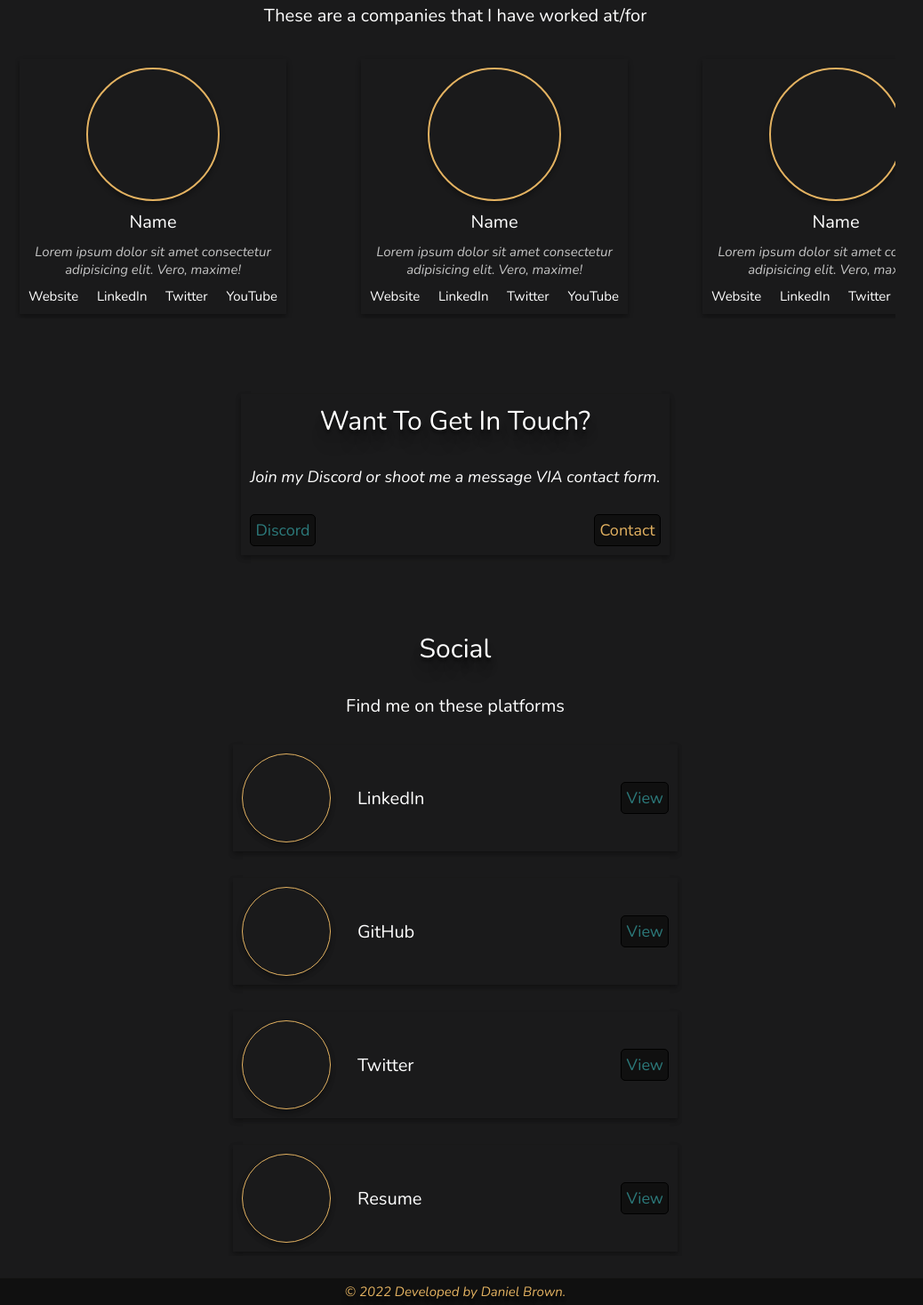
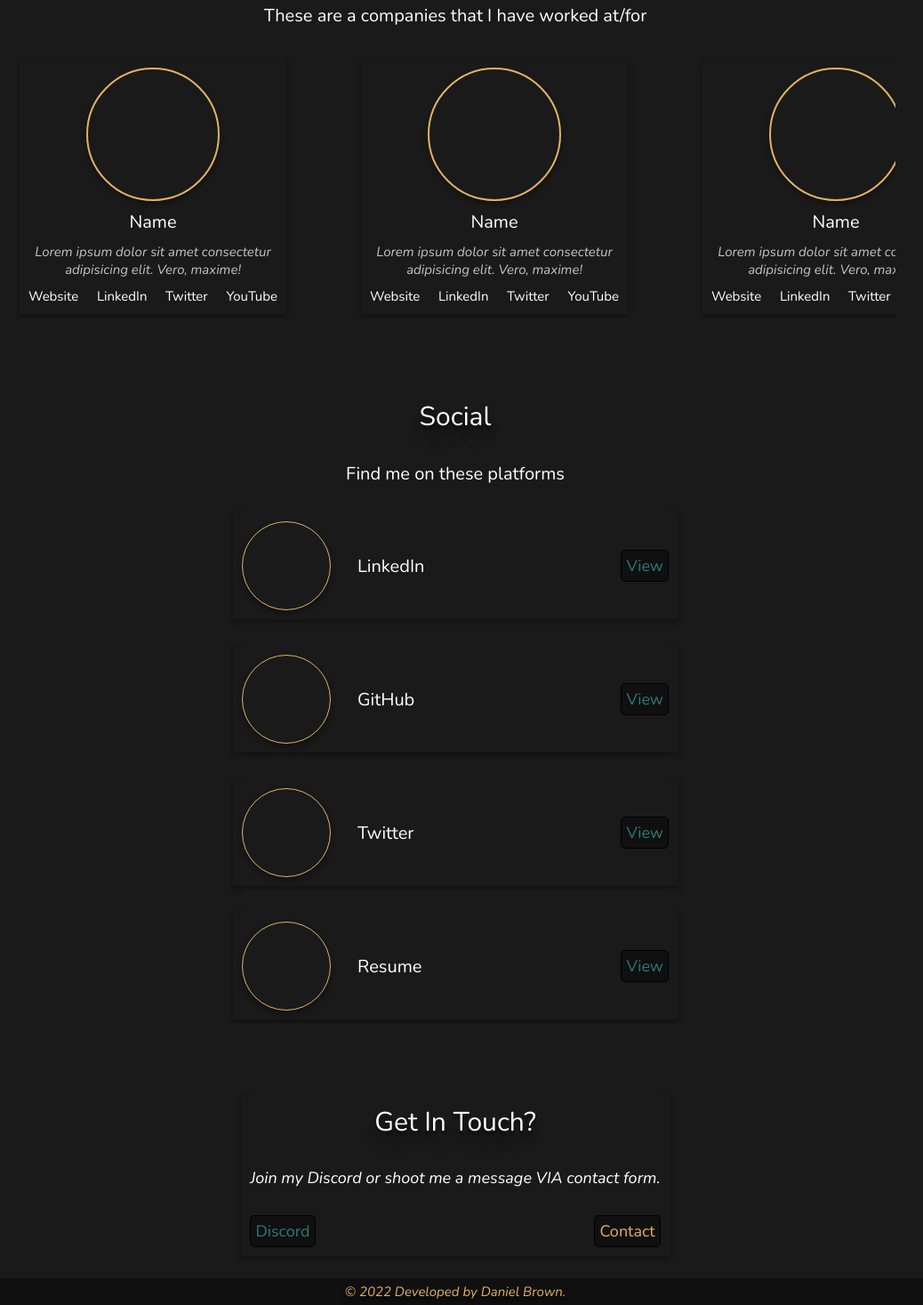
Before and after one commit to Dev-Rook/rookdev, a React (Create React App) app: page / in a window 1280 px wide. Shown: the part 1665-3132 px from the top of the page at 89% size, without its empty margins (128-1166 px from the left). Built offline with nearby package versions, Linux system fonts and the light colour scheme.

Commit message:
Move landing components around

```diff
--- a/src/Styles/Component-Styles/Social/Social.module.css
+++ b/src/Styles/Component-Styles/Social/Social.module.css
@@ -13,7 +13,6 @@
   width: -webkit-fit-content;
   width: -moz-fit-content;
   width: fit-content;
-  margin-bottom: 50px;
 }
 .Social_Container .Section_Title {
   color: white;
--- a/src/Styles/Component-Styles/Social/Social.module.scss
+++ b/src/Styles/Component-Styles/Social/Social.module.scss
@@ -13,8 +13,6 @@
 
   height: fit-content;
   width: fit-content;
-
-  margin-bottom: 50px;
 
   .Section_Title {
     color: white;
--- a/src/Styles/Page-Styles/Landing/Landing.module.css
+++ b/src/Styles/Page-Styles/Landing/Landing.module.css
@@ -32,6 +32,7 @@
   width: -webkit-fit-content;
   width: -moz-fit-content;
   width: fit-content;
+  margin-bottom: 50px;
 }
 .Landing .Contact_Implore_Box .Section_Title {
   color: white;
--- a/src/Styles/Page-Styles/Landing/Landing.module.scss
+++ b/src/Styles/Page-Styles/Landing/Landing.module.scss
@@ -21,7 +21,7 @@
     text-align: center;
 
     text-shadow: 0px 4px 3px rgba(0, 0, 0, 0.4), 0px 8px 13px rgba(0, 0, 0, 0.1),
-    0px 18px 23px rgba(0, 0, 0, 0.1);
+      0px 18px 23px rgba(0, 0, 0, 0.1);
     transition: 0.5s;
 
     margin: auto;
@@ -42,6 +42,8 @@
     height: 100%;
     width: fit-content;
 
+    margin-bottom: 50px;
+
     .Section_Title {
       color: white;
       font-family: "Nunito", sans-serif;
@@ -49,8 +51,8 @@
       font-weight: 300;
       text-align: center;
 
-      text-shadow: 0px 4px 3px rgba(0, 0, 0, 0.4), 0px 8px 13px rgba(0, 0, 0, 0.1),
-      0px 18px 23px rgba(0, 0, 0, 0.1);
+      text-shadow: 0px 4px 3px rgba(0, 0, 0, 0.4),
+        0px 8px 13px rgba(0, 0, 0, 0.1), 0px 18px 23px rgba(0, 0, 0, 0.1);
       transition: 0.5s;
     }
 
@@ -75,7 +77,6 @@
         padding: 5px;
         border: 1px solid black;
         border-radius: 5px;
-
 
         color: white;
         font-family: "Nunito", sans-serif;
--- a/src/Views/Landing/Landing.jsx
+++ b/src/Views/Landing/Landing.jsx
@@ -18,9 +18,10 @@ const Landing = () => {
       <Featured />
       <OtherProjects />
       <Experience />
+      <Social />
 
       <div className={Styles.Contact_Implore_Box}>
-        <h3 className={Styles.Section_Title}>Want To Get In Touch?</h3>
+        <h3 className={Styles.Section_Title}>Get In Touch?</h3>
         <h3 className={Styles.Section_Description}>
           Join my Discord or shoot me a message VIA contact form.
         </h3>
@@ -45,8 +46,6 @@ const Landing = () => {
           </Link>
         </div>
       </div>
-
-      <Social />
     </div>
   );
 };
```
Also changed, not shown: 2 other files (tests, documents, lock files or other folders).
